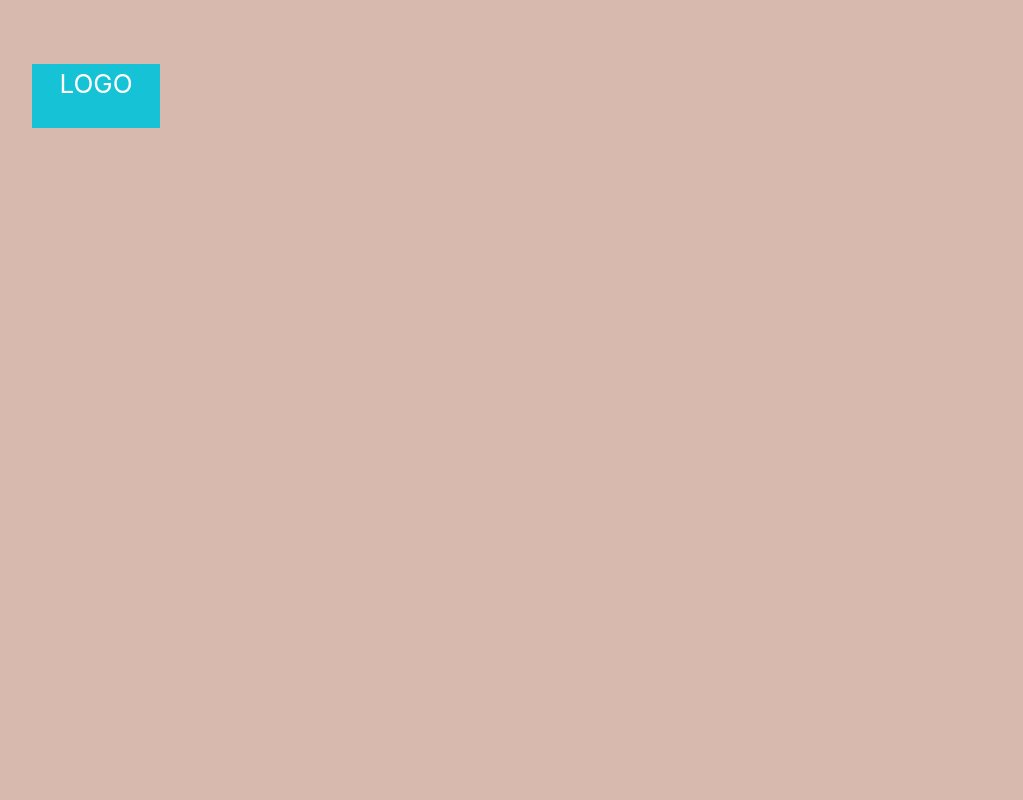
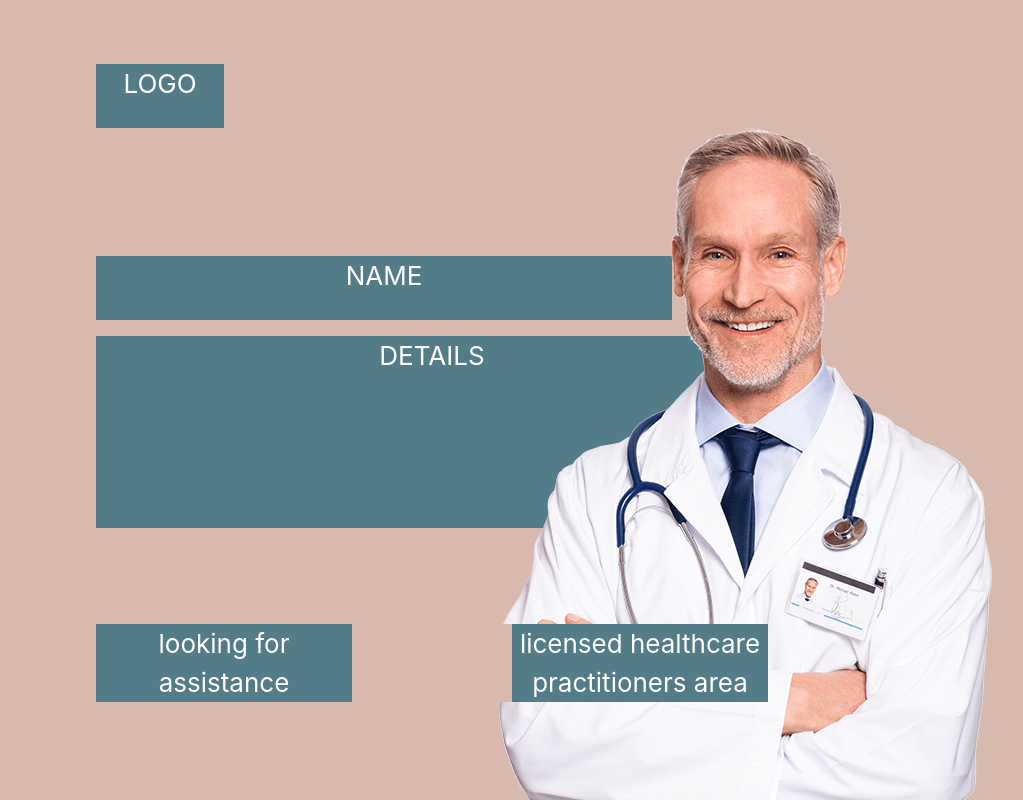
Before and after one commit to marcosaccarola/Health-Advantage, a React (Create React App) app: page / in a window 1280 px wide. Shown: the top 800 px of the page, without its empty margins (96-1119 px from the left). Built offline with nearby package versions, Linux system fonts and the light colour scheme.

Commit message:
home page main blocks

```diff
--- a/src/components/0000-Home.jsx
+++ b/src/components/0000-Home.jsx
@@ -2,22 +2,38 @@ import LandingInterface from "./0100-LandingInterface"
 import {useEffect, useState} from 'react'
 import Dashboard from "./0200-Dashboard"
 import {Button} from "react-bootstrap"
-// import { getListOfInterventions } from "../utilities/fetches"
+//! import { getListOfInterventions } from "../utilities/fetches"
+import doctor from '../assets/banner-img.png'
 
 const Home=()=>{
     const[currentUser,setCurrentUser]=useState()
     const[requests,setRequests]=useState()
     useEffect(() => {
-        // getListOfInterventions({setRequests})
+        //! getListOfInterventions({setRequests})
     }, [])
 
     return (
         <div className='' style={{width: '100%', minHeight:'100vh', background:'#d7baad'}}>
-            <div
-                style={{
-                    width:'16vh',minHeight:'8vh',background:'#16c2d5',marginTop:'8vh',marginLeft:'16vh'
-                    }}>
+            <div style={{width:'16vh',minHeight:'8vh',background:'#527c88',marginTop:'8vh',marginLeft:'24vh'}}>
                 LOGO
+            </div>
+            <div style={{position:'absolute',right:'24vh'}}>
+                <img src={doctor} />
+            </div>
+            <div style={{width:'72vh',minHeight:'8vh',background:'#527c88',marginTop:'16vh',marginLeft:'24vh'}}>
+                NAME
+            </div>
+            <div style={{width:'84vh',minHeight:'24vh',background:'#527c88',marginTop:'2vh',marginLeft:'24vh'}}>
+                DETAILS
+            </div>
+            <div className='row justify-content-between'
+                 style={{position:'absolute',width:'84vh',minHeight:'8vh',background:'#d7baad',marginTop:'12vh',marginLeft:'24vh'}}>
+                <div style={{width:'32vh',background:'#527c88'}}>
+                    looking for assistance
+                </div>
+                <div style={{width:'32vh',background:'#527c88'}}>
+                    licensed healthcare practitioners area
+                </div>
             </div>
 
 
```
